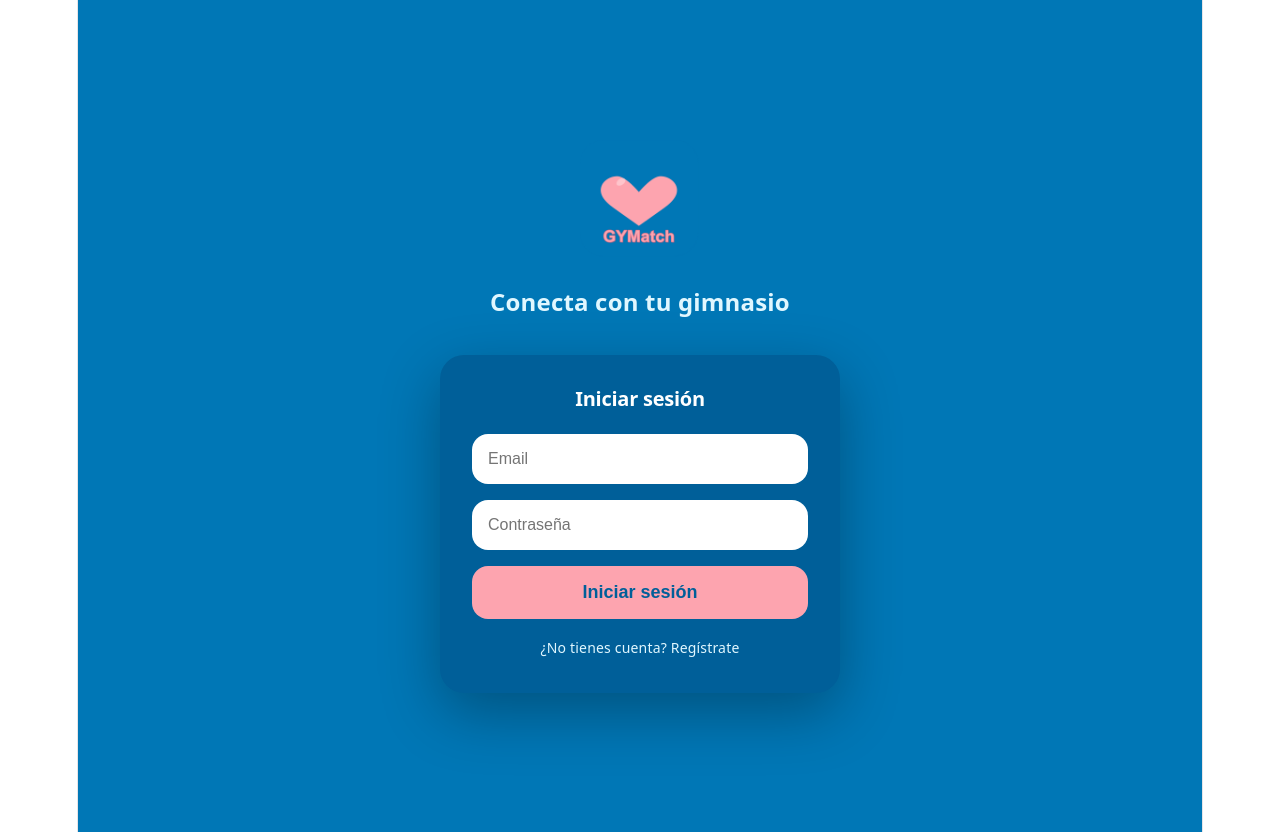
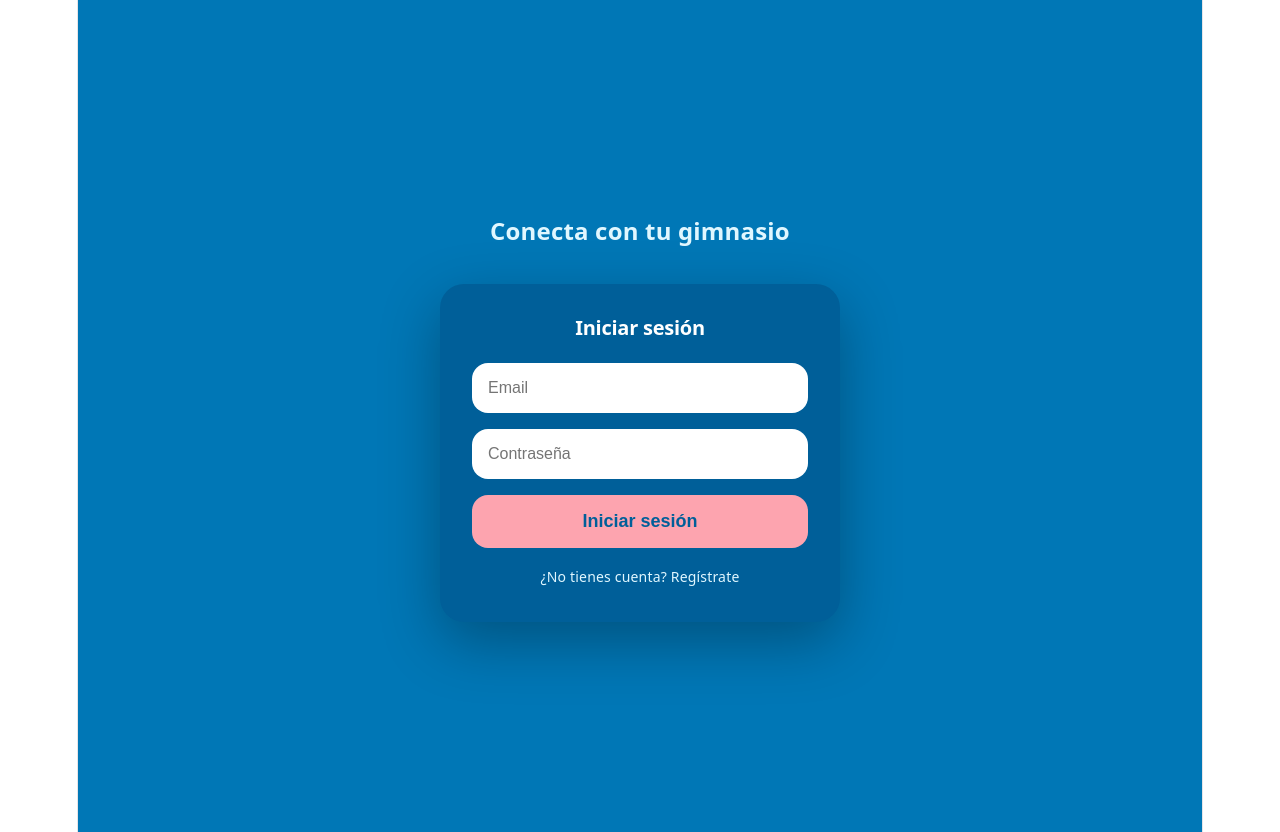
Before and after one commit to JR641/gymatch, a React (Vite) app: page / in a window 1280 px wide. Built offline with nearby package versions, Linux system fonts and the light colour scheme; no server answers.

Commit message:
quitar logo login

```diff
--- a/src/pages/Login.jsx
+++ b/src/pages/Login.jsx
@@ -36,7 +36,6 @@ export default function Login() {
 
         {/* Logo */}
         <div style={{textAlign: "center", marginBottom: "40px"}}>
-          <img src="/icon-512.png" alt="GYMatch" style={{width: "120px", height: "120px", margin: "0 auto 16px", borderRadius: "24px"}}/>
           <p style={{marginTop: "8px", fontSize: "24px", color: "#e0f7ff", fontWeight: "bold"}}>Conecta con tu gimnasio</p>
         </div>
 
```
